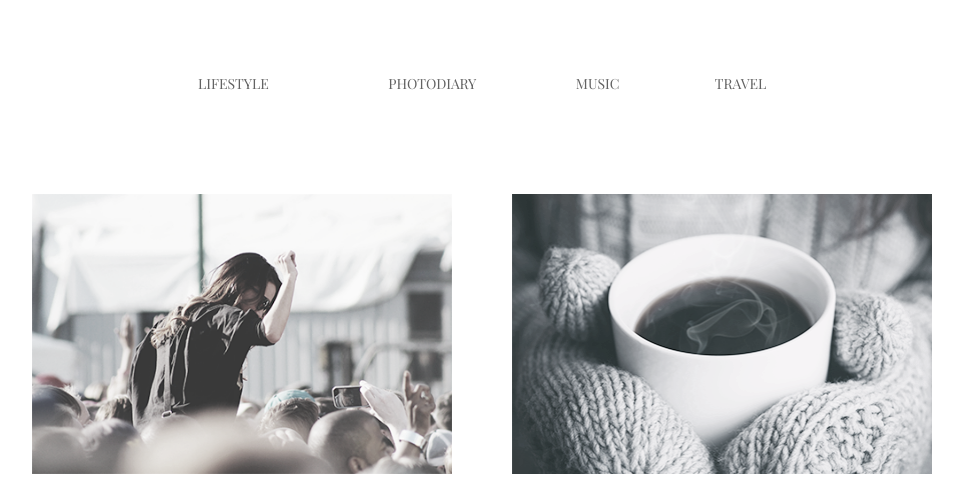
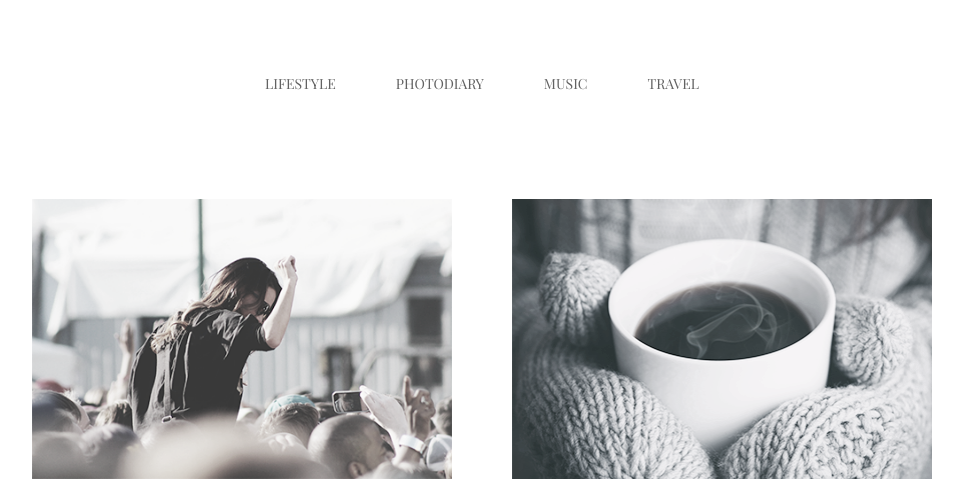
Before and after one commit to Mariia2505/goit-fe-course, a plain HTML site: page module-3/index.html in a window 1280 px wide. Shown: the top 501 px of the page, without its empty margins (158-1121 px from the left). Drawn offline with nearby package versions, Linux system fonts and the light colour scheme.

Commit message:
HW is corrected

```diff
--- a/module-3/css/styles.css
+++ b/module-3/css/styles.css
@@ -19,36 +19,32 @@ body {
   width: 900px;
   margin: 0 auto;
 }
+
 /* site navigation */
 .site-navigation{
   list-style: none;
   margin: 0;
   padding: 0;
+  font-size: 0;
+  text-align: center;
+}
 
+header{
+  margin-top: 72px;
+  margin-bottom: 98px;
 }
 
 .site-navigation li{
   display: inline-block;
   text-align: center;
-  margin-top: 72px;
-  margin-bottom: 98px;
+  font-size: 14px;
+  line-height: 24px;
 }
 
-.lifestyle{
-  padding: 0 58px 0 166px;
-}
 
-.photodiary{
-  padding: 0 48px 0 58px;
-}
-
-.music{
-  padding: 0 48px 0 48px;
-}
-
-.travel{
-  padding: 0 144px 0 44px;
-}
+.site-navigation li:not(:last-child){
+  margin-right: 60px;
+  }
 
 .site-navigation a{
   text-transform: uppercase;
@@ -120,7 +116,7 @@ body {
 }
 
 .load-btn{
-  display: inline-block;
+  display: block;
   border: none;
   font-size: 20px;
   line-height: 24px;
@@ -129,20 +125,20 @@ body {
   border: 2px solid #626262;
   text-align: center;
   padding: 19px 34px 16px 34px;
-  margin-left: 360px;
-
-  margin-bottom: 70px;
+  margin: 0 auto;
   text-decoration: none;
 
-    /* background-color: #4CAF50;
-    border: none;
-    color: white;
-    padding: 15px 32px;
-    text-align: center;
-    text-decoration: none;
-    display: inline-block;
-    font-size: 16px; */
+}
 
+.load-btn:hover,
+.load-btn:focus{
+  color: #03a9f4;
+  border-color: #03a9f4;
+  cursor: pointer;
+}
+
+.button{
+  padding-bottom: 70px;
 }
 
 
--- a/module-3/index.html
+++ b/module-3/index.html
@@ -70,7 +70,11 @@
         </article>
 
       </section>
-      <button class="load-btn">Load more</button>
+
+      <section class="button">
+        <button class="load-btn">Load more</button>
+      </section>
+
     </main>
   </div>
 
```
